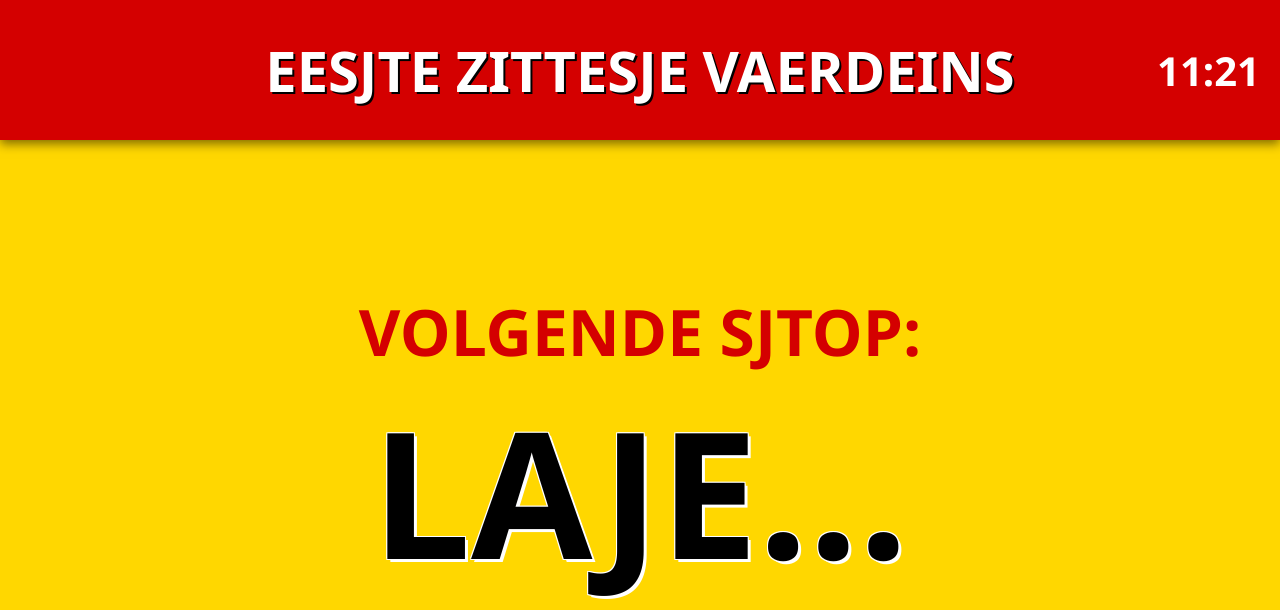
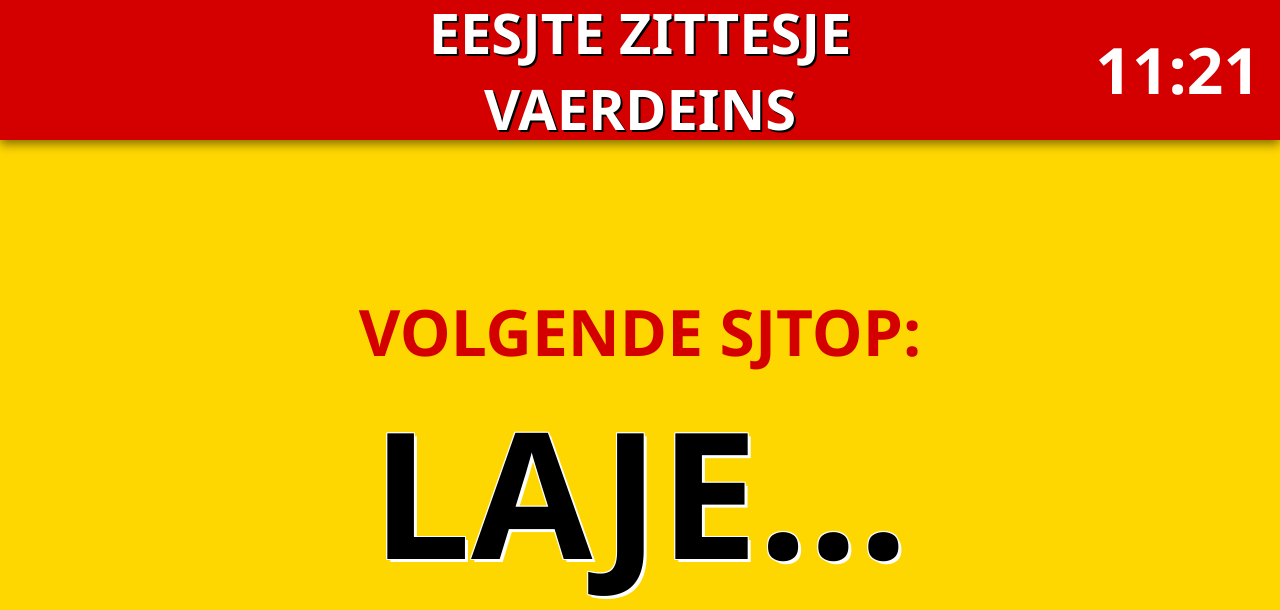
Before and after one commit to ArcusD/carnaval-veerboot, a Flask app: page / in a window 1280 px wide. Shown: the top 610 px of the page. Run offline with Flask 3, Linux system fonts and the light colour scheme.

Commit message:
updated clock size

```diff
--- a/static/style.css
+++ b/static/style.css
@@ -33,15 +33,16 @@ header {
 
 /* De klok rechts */
 #klok {
-    font-size: 2.5em;
+    font-size: 4em;            /* Was 2.5em -> Nu veel groter! */
     font-weight: bold;
-    width: 200px;              /* Vaste breedte zodat titel niet verspringt */
+    width: 280px;              /* Iets breder gemaakt zodat de tekst past */
     text-align: right;
+    line-height: 1;            /* Zorgt dat hij verticaal mooi uitlijnt */
 }
 
-/* Onzichtbaar vlakje links (even breed als de klok) */
+/* Onzichtbaar vlakje links (moet even breed zijn als de klok) */
 .spacer {
-    width: 200px;
+    width: 280px;              /* Ook aangepast voor de balans */
 }
 
 /* --- HET MIDDENSTUK (GEEL) --- */
```
